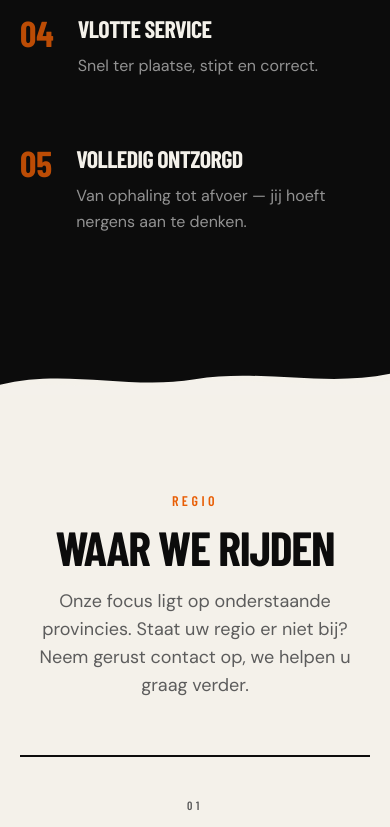
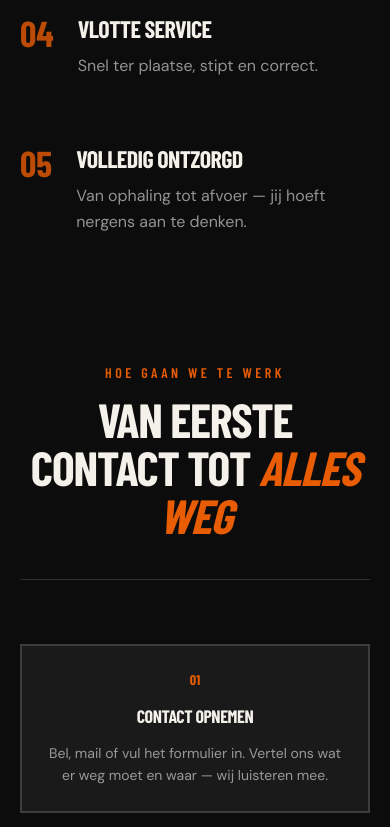
Before and after one commit to termoteniek/wegdermee, a React (Vite) app: page / in a window 390 px wide. Shown: the part 3573-4400 px from the top of the page. Built offline with nearby package versions, Linux system fonts and the light colour scheme; a web font is replaced by a local one.

Commit message:
Enhance Header and HowWeWork components: add navigation link for 'Hoe gaan we te werk' in Header, integrate Swoosh component in HowWeWork for improved visual appeal, and adjust layout for better structure in WhyUs.

```diff
--- a/src/components/Header.tsx
+++ b/src/components/Header.tsx
@@ -5,9 +5,9 @@ import { Button } from './ui/Button'
 const navLinks = [
   { href: '/#diensten', label: 'Diensten' },
   { href: '/#waarom', label: 'Waarom' },
+  { href: '/#te-werk', label: 'Hoe gaan we te werk' },
   { href: '/#regio', label: 'Regio' },
   { href: '/#over-ons', label: 'Over ons' },
-  { href: '/#te-werk', label: 'Hoe gaan we te werk' },
 ]
 
 export function Header() {
--- a/src/components/HowWeWork.tsx
+++ b/src/components/HowWeWork.tsx
@@ -1,6 +1,7 @@
 import { FadeIn } from './FadeIn'
 import { Button } from './ui/Button'
 import { SectionLabel } from './ui/SectionLabel'
+import { Swoosh } from './ui/Swoosh'
 
 const steps = [
   {
@@ -31,9 +32,10 @@ const steps = [
 
 export function HowWeWork() {
   return (
-    <section id="te-werk" className="bg-ink py-24 text-cream sm:py-32">
-      <div className="mx-auto max-w-7xl px-5 sm:px-8">
-        <FadeIn className="border-b border-white/15 pb-10 text-center">
+    <section id="te-werk" className="relative bg-ink text-cream">
+      <div className="py-24">
+        <div className="mx-auto max-w-7xl px-5 sm:px-8">
+          <FadeIn className="border-b border-white/15 pb-10 text-center">
           <SectionLabel light>Hoe gaan we te werk</SectionLabel>
           <h2 className="mx-auto mt-3 max-w-2xl font-display text-5xl font-extrabold uppercase leading-none tracking-tight sm:text-6xl">
             Van eerste contact tot{' '}
@@ -63,6 +65,11 @@ export function HowWeWork() {
         <FadeIn className="mt-14 flex justify-center">
           <Button href="/contact">Boek een ophaling</Button>
         </FadeIn>
+        </div>
+      </div>
+
+      <div className="text-cream">
+        <Swoosh />
       </div>
     </section>
   )
--- a/src/components/WhyUs.tsx
+++ b/src/components/WhyUs.tsx
@@ -32,7 +32,7 @@ export function WhyUs() {
         <Swoosh flip />
       </div>
 
-      <div className="relative mx-auto max-w-7xl px-5 py-24 sm:px-8 sm:py-32">
+      <div className="relative mx-auto max-w-7xl px-5 pt-24 pb-0 sm:px-8 sm:pt-32">
         <div className="grid gap-16 lg:grid-cols-2 lg:gap-24">
           <FadeIn direction="left">
             <SectionLabel light>Waarom wij</SectionLabel>
@@ -70,10 +70,6 @@ export function WhyUs() {
           </ul>
         </div>
       </div>
-
-      <div className="text-cream">
-        <Swoosh />
-      </div>
     </section>
   )
 }
--- a/src/pages/HomePage.tsx
+++ b/src/pages/HomePage.tsx
@@ -11,9 +11,9 @@ export function HomePage() {
       <Hero />
       <Services />
       <WhyUs />
+      <HowWeWork />
       <Region />
       <About />
-      <HowWeWork />
     </>
   )
 }
```
